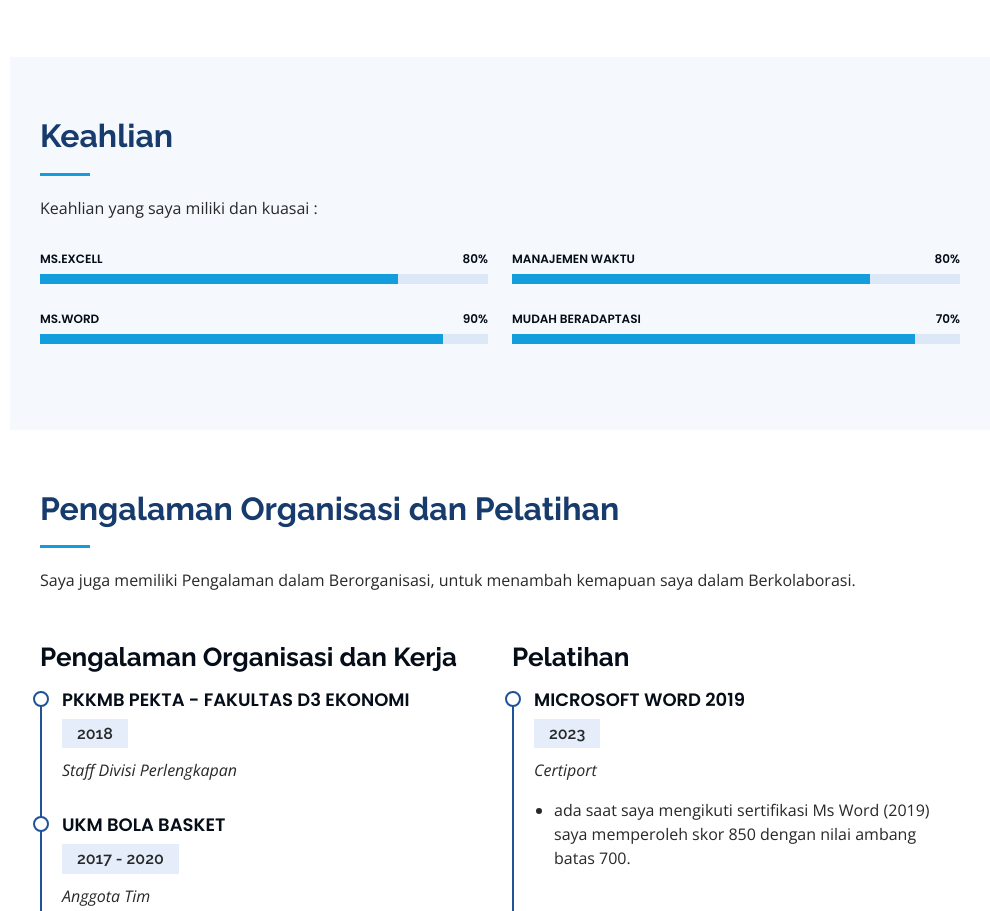
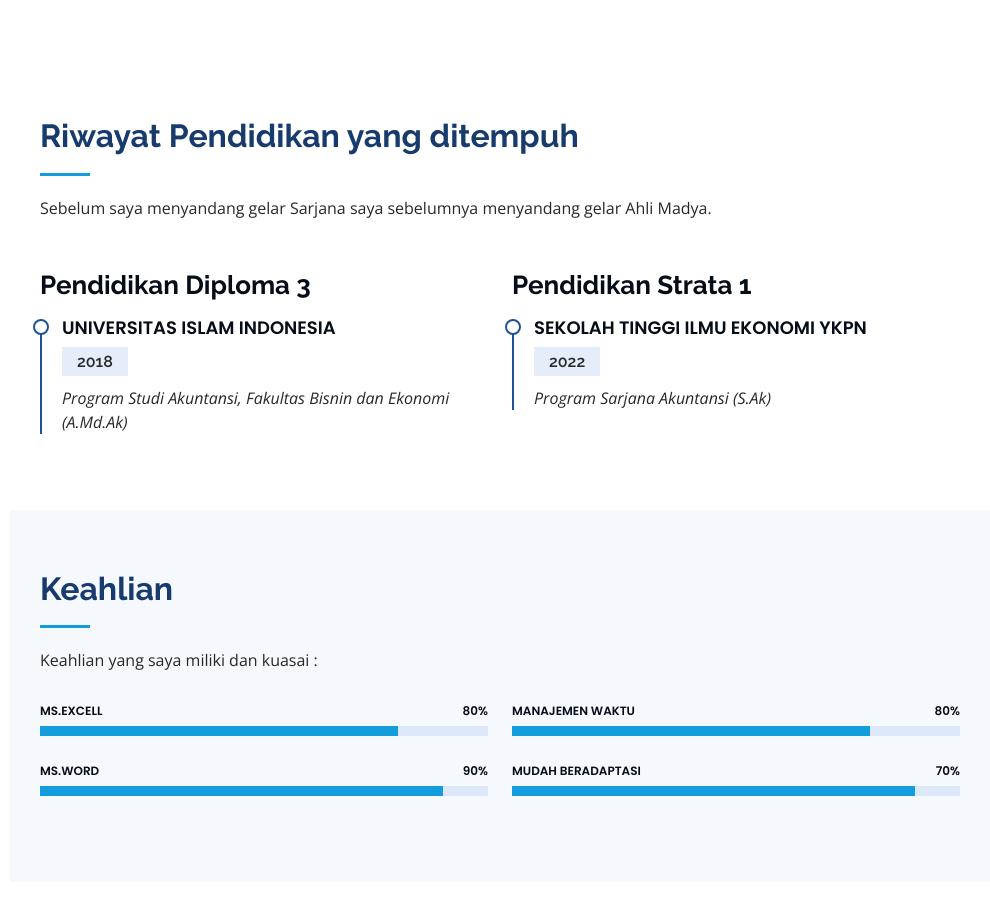
Before and after one commit to Host-ing/CV-M.Taju-Zulhiyar, a plain HTML site: page index.html in a window 1280 px wide. Shown: the part 1479-2390 px from the top of the page, without its empty margins (290-1280 px from the left). Drawn offline with nearby package versions, Linux system fonts and the light colour scheme; files that its build step writes are made by us from their sources; files whose address does not match are found by name.

Commit message:
Update index.html

```diff
--- a/index.html
+++ b/index.html
@@ -58,6 +58,7 @@
         <ul>
           <li><a href="#hero" class="nav-link scrollto active"><i class="bx bx-home"></i> <span>Cover Sampul</span></a></li>
           <li><a href="#about" class="nav-link scrollto"><i class="bx bx-user"></i> <span>Tentang Saya</span></a></li>
+          <li><a href="#pendidikan" class="nav-link scrollto"><i class="bx bx-link"></i> <span>Riwayat Pendidikan</span></a></li>
           <li><a href="#skills" class="nav-link scrollto"><i class="bx bx-server"></i> <span>Keahlian</span></a></li>
           <li><a href="#resume" class="nav-link scrollto"><i class="bx bx-file-blank"></i> <span>Pengalaman Organisasi</span></a></li>
           <li><a href="#portfolio" class="nav-link scrollto"><i class="bx bx-book-content"></i> <span>Portfolio</span></a></li>
@@ -182,6 +183,37 @@ jawab.
       </div>
     </section> End Facts Section -->
 
+      <!-- ======= Pendidikan Section ======= -->
+    <section id="pendidikan" class="resume">
+      <div class="container">
+
+        <div class="section-title">
+          <h2>Riwayat Pendidikan yang ditempuh</h2>
+          <p>Sebelum saya menyandang gelar Sarjana saya sebelumnya menyandang gelar Ahli Madya.</p>
+        </div>
+
+        <div class="row">
+          <div class="col-lg-6" data-aos="fade-up">
+            <h3 class="resume-title">Pendidikan Diploma 3</h3>
+            <div class="resume-item">
+              <h4>Universitas Islam Indonesia</h4>
+              <h5>2018</h5>
+              <p><em>Program Studi Akuntansi, Fakultas Bisnin dan Ekonomi (A.Md.Ak)</em></p>
+            </div>
+          </div>
+          <div class="col-lg-6" data-aos="fade-up">
+            <h3 class="resume-title">Pendidikan Strata 1</h3>
+            <div class="resume-item">
+              <h4>Sekolah Tinggi Ilmu Ekonomi YKPN</h4>
+              <h5>2022</h5>
+              <p><em>Program Sarjana Akuntansi (S.Ak)</em></p>
+            </div>
+          </div>
+        </div>
+
+      </div>
+    </section><!-- End Pendidikan Section -->
+
     <!-- ======= Skills Section ======= -->
     <section id="skills" class="skills section-bg">
       <div class="container">
@@ -282,7 +314,7 @@ jawab.
             </div>
           </div>
           <div class="col-lg-6" data-aos="fade-up" data-aos-delay="100">
-            <h3 class="resume-title">Pelatihan</h3>
+            <h3 class="resume-title">Sertifikasi dan Pelatihan</h3>
             <div class="resume-item">
               <h4>Microsoft Word 2019</h4>
               <h5>2023</h5>
@@ -306,7 +338,7 @@ jawab.
             <div class="resume-item">
               <h4>Bravet Pajak AB</h4>
               <h5>2023</h5>
-              <p><em>Ikatan Akutansi Indonesia</em></p>
+              <p><em>Ikatan Akuntan Indonesia</em></p>
               <ul>
                 <li>Pada saat saya mengikuti Pelatihan Brevet Pajak
                   AB saya mendapatkan pengetahuan mengenai
```
